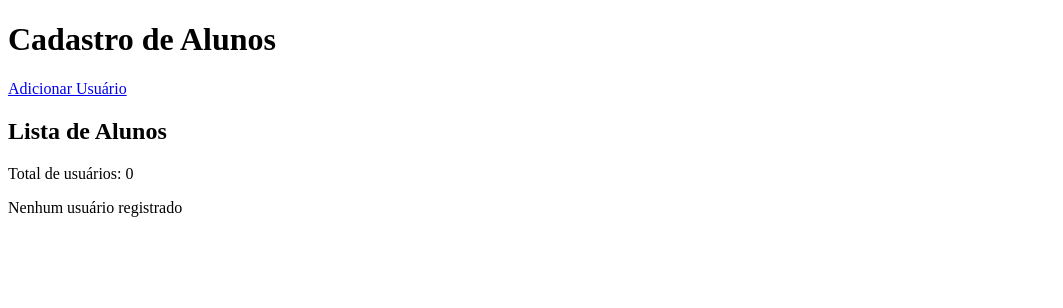
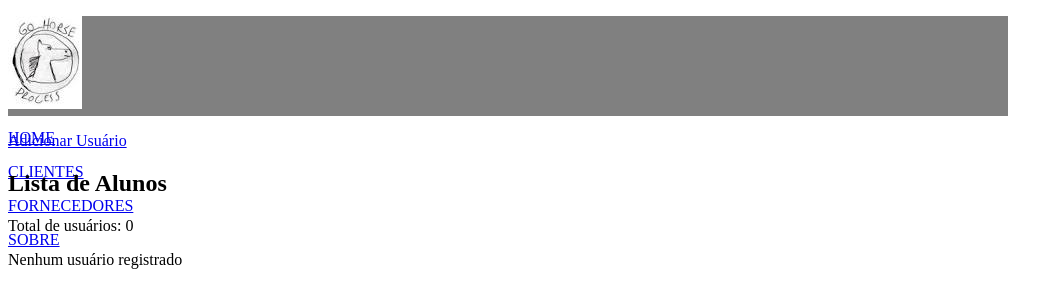
Before and after one commit to lucaszenon/Web, a PHP site: page /14-06/index.php in a window 1280 px wide. Shown: the top 308 px of the page, without its empty margins (0-1063 px from the left). Run offline with PHP 8.4, Linux system fonts and the light colour scheme; data that the repository does not hold is empty.

Commit message:
Add files via upload

```diff
--- a/14-06/index.php
+++ b/14-06/index.php
@@ -18,10 +18,17 @@
 <html>
 	<head>
 		<meta charset="utf-8">
+		<link rel="stylesheet" href="style.css" type="text/css">
 		<title>Cadastro de Alunos</title>
 	</head>
 	<body>
-		<h1>Cadastro de Alunos</h1>
+		<div class="cabecalho">
+			<p><img src="images.jpg"></img></p>
+			<p><p><a href="home.html">HOME</a></p>
+			<p><a href="home.html">CLIENTES</a></p>
+			<p><a href="home.html">FORNECEDORES</a></p>
+			<p><a href="home.html">SOBRE</a></p>
+		</div>
 		<p><a href="form-add.php">Adicionar Usuário</a></p>
 		<h2>Lista de Alunos</h2>
 		<p>Total de usuários: <?php echo $total ?></p>
--- /dev/null
+++ b/14-06/style.css
@@ -0,0 +1,5 @@
+.cabecalho{
+	height:100px;
+	width:1000px;
+	background-color:gray;
+}
```
Also changed, not shown: 14-06/images.jpg (added).
